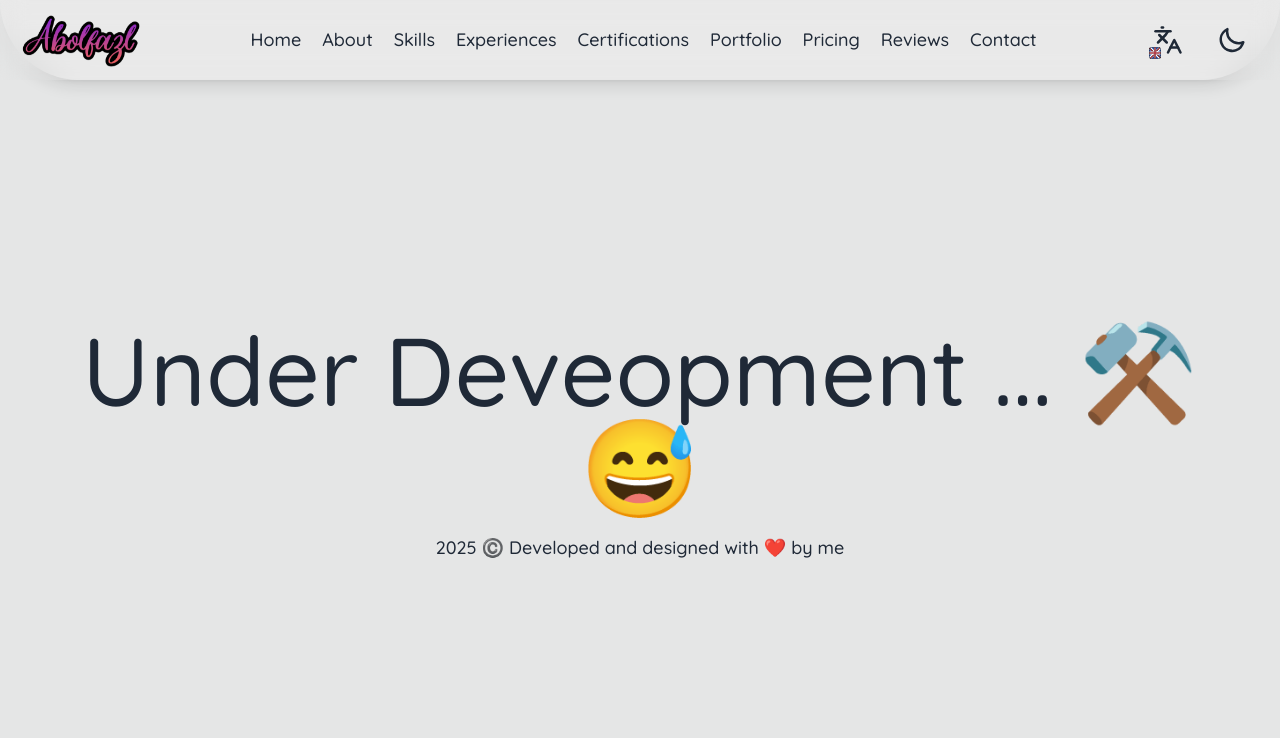
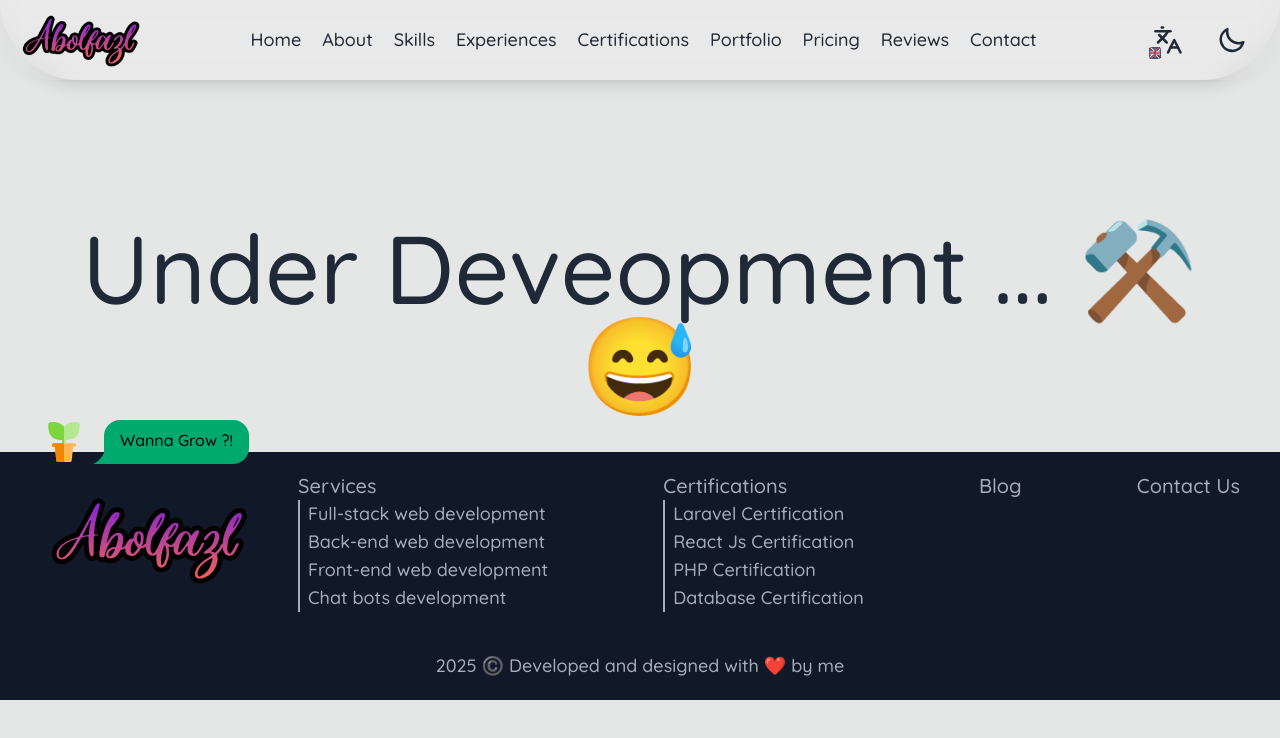
Before and after one commit to abolraj/me-react, a React (Vite) app: page /reviews in a window 1280 px wide. Shown: the top 738 px of the page. Built offline with nearby package versions, Linux system fonts and the light colour scheme.

Commit message:
feat(parts/Footer): Refactor footer

```diff
--- a/src/parts/main/Footer.jsx
+++ b/src/parts/main/Footer.jsx
@@ -1,13 +1,76 @@
-import { FontAwesomeIcon } from '@fortawesome/react-fontawesome'
-import { faLinkedin, faGithub, faTwitter } from '@fortawesome/fontawesome-free-brands'
-import { faHeart } from '@fortawesome/free-solid-svg-icons'
-import { useTranslation } from 'react-i18next';
+import { useTranslation } from 'react-i18next'
+import bannerImg from '@assets/abolfazl.webp'
+import plantImg from '@assets/svg/plant.svg'
+import FooterPlant from '@/components/FooterPlant'
 
 export default function Footer({ ...props }) {
-    const {t} = useTranslation()
+    const { t } = useTranslation()
+    const navs = [
+        {
+            label: t('footer.services'),
+            href: '#',
+            subnavs: [
+                { label: t('footer.fullstack_web_development'), href: '#' },
+                { label: t('footer.backend_web_development'), href: '#' },
+                { label: t('footer.frontend_web_development'), href: '#' },
+                { label: t('footer.chatbot_development'), href: '#' },
+            ],
+        },
+        {
+            label: t('footer.certifications'),
+            href: '#',
+            subnavs: [
+                { label: t('footer.laravel_cert'), href: '#' },
+                { label: t('footer.react_cert'), href: '#' },
+                { label: t('footer.php_cert'), href: '#' },
+                { label: t('footer.db_cert'), href: '#' },
+            ],
+        },
+        {
+            label: t('footer.blog'),
+            href: '#',
+        },
+        {
+            label: t('footer.contact'),
+            href: '/contact',
+        },
+    ]
+
     return (
-        <footer className="p-5 flex justify-center items-center flex-col">
-            <div className="mb-4">
+        <footer className="mt-10 p-5 px-10 relative flex flex-wrap justify-start bg-gray-900" data-theme="dark">
+            <div className='absolute l-4 -top-10'>
+                <FooterPlant/>
+            </div>
+            <div className="sm:pr-10 mx-auto">
+                <img src={bannerImg} alt="logo" />
+            </div>
+            <div className='grow rtl:-order-1'>
+                <ul className='flex flex-wrap gap-4 text-start justify-between'>
+                    {navs.map(nav => (
+                        <li>
+                            <h2 className='text-xl'>
+                                <a href={nav.href} className='link link-hover text-base-content'>{nav.label}</a>
+                            </h2>
+                            {nav?.subnavs && (
+                                <ul className='flex flex-col  border-s-2 border-s-base-content ps-2'>
+                                    {nav.subnavs.map(subnav => (
+                                        <li>
+                                            <h3 className='text-lg'>
+                                                <a className='link link-hover text-base-content' href={subnav.href}>
+                                                    {subnav.label}
+                                                </a>
+                                            </h3>
+                                        </li>
+                                    ))}
+                                </ul>
+                            )}
+                        </li>
+                    ))}
+                </ul>
+            </div>
+
+            {/* Copyright */}
+            <div className='w-full mt-10'>
                 <p className="text-lg text-base-content">
                     {t('footer.text')}
                 </p>
```
